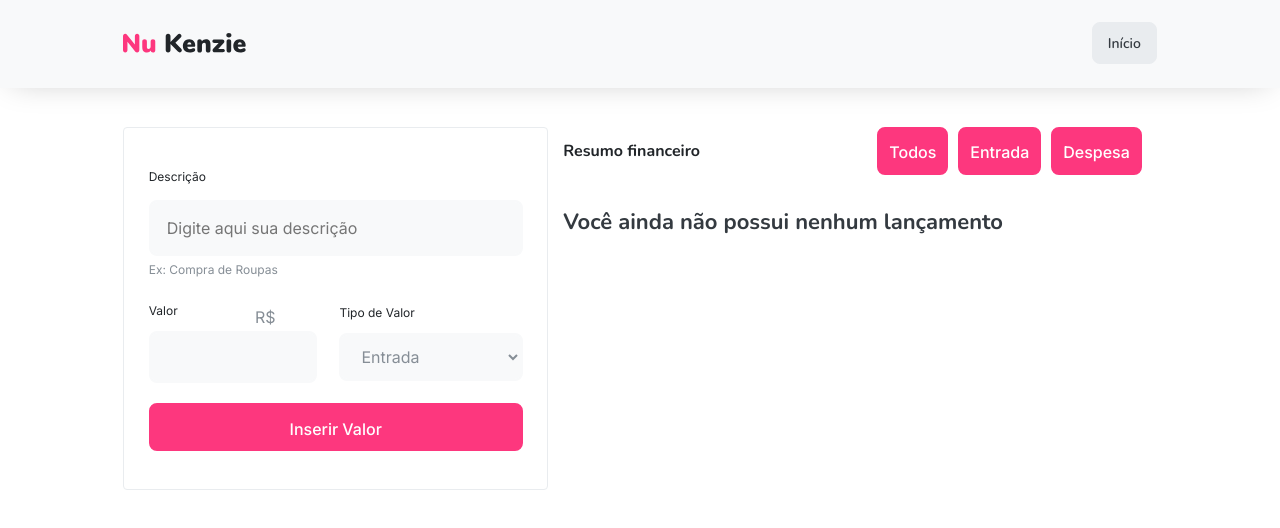
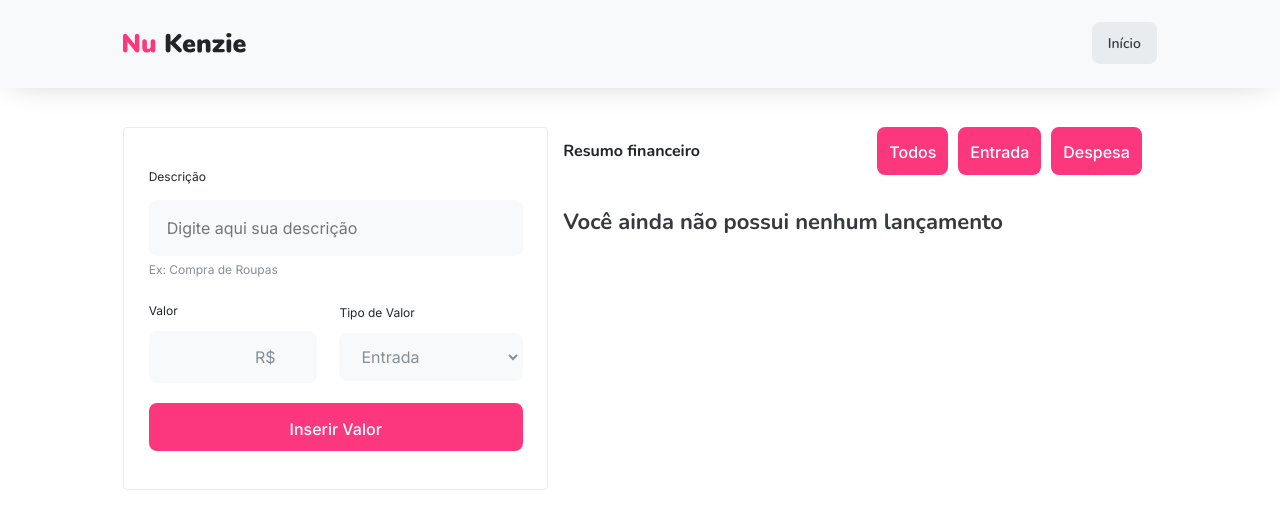
Before and after one commit to Kenzie-Academy-Brasil-Developers/m3-t15-s1-react-projeto-nu-kenzie-rpgouveia, a React (Vite) app: page / in a window 1280 px wide. Both pictures are taken after a click on the button "Iniciar". Shown: the top 528 px of the page. Built offline with nearby package versions, Linux system fonts and the light colour scheme.

Commit message:
fix: minor CSS update

```diff
--- a/src/components/Form/style.module.css
+++ b/src/components/Form/style.module.css
@@ -42,10 +42,6 @@
     font-size: var(--font-size-3);
     line-height: 26px;
     color: var(--color-grey-3);
-}
-
-.form_input_1 input :hover {
-    outline: var(--color-grey-4);
 }
 
 .form_input_1 p {
@@ -110,7 +106,7 @@
     color: var(--color-grey-3);
 
     position: absolute;
-    top: 285px;
+    top: 310px;
     left: 110px;
 }
 
@@ -175,7 +171,7 @@
 
 @media(min-width: 767px) {
     .form_input_2 div p {
-        top: 304px;
+        top: 329px;
         left: 325px;
     }
 }
@@ -185,6 +181,7 @@
         margin-top: 39px;
     }
     .form_input_2 div p {
+        top: 344px;
         left: 255px;
     }
 }
```
